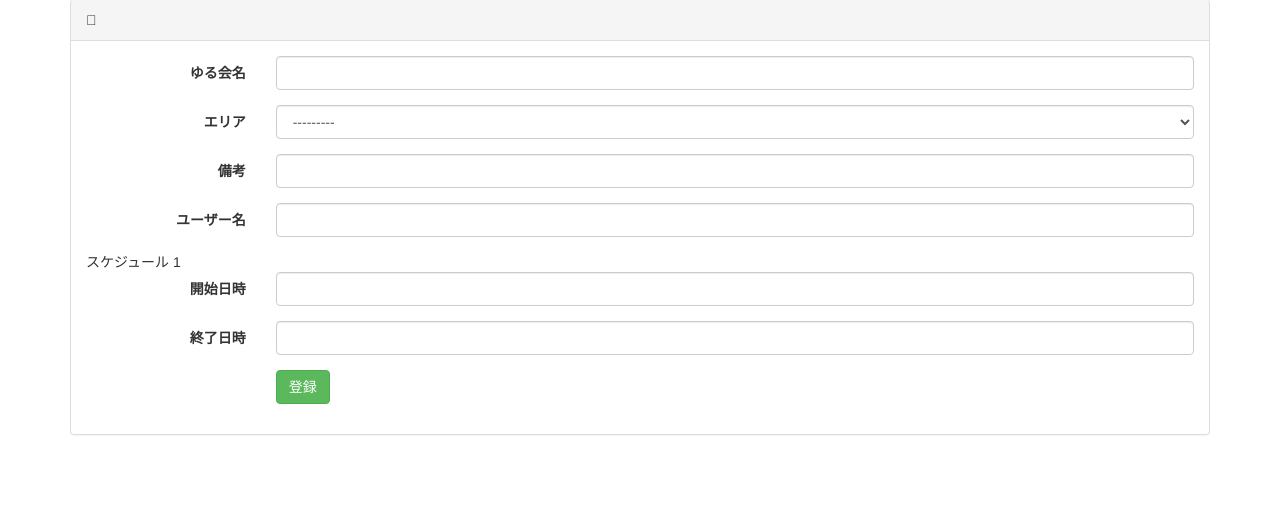
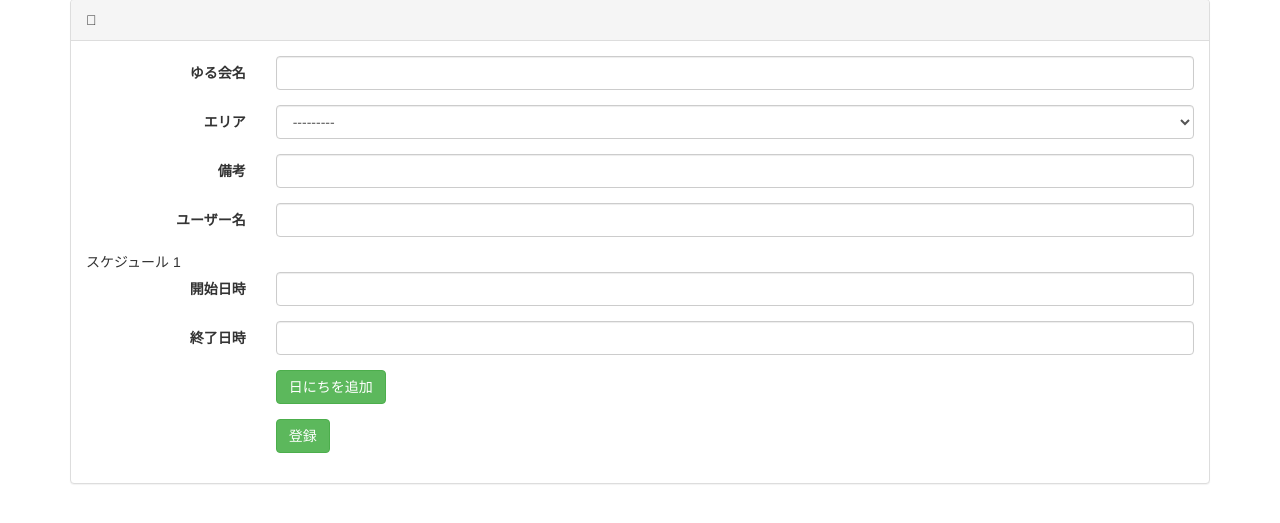
Before and after one commit to chanyou0311/yurukai, a Django app: page /yurukai/create/ in a window 1280 px wide. Shown: the part 73-596 px from the top of the page. Run offline with Django 3.2, Linux system fonts and the light colour scheme; data that the repository does not hold is empty; some libraries are stand-ins or nearby versions.

Commit message:
ボタン押したら新しい日付フォームだす
datepickerのchangeイベント拾えるか怪しいので暫定対応

```diff
--- a/yurukai/templates/yurukai/yurukai/create.html
+++ b/yurukai/templates/yurukai/yurukai/create.html
@@ -46,6 +46,13 @@
         <div class="form-group">
           <div class="col-sm-2"></div>
           <div class="col-sm-10">
+            <button type="button" class="btn btn-success btn-schedule-add">日にちを追加</button>
+          </div>
+        </div>
+
+        <div class="form-group">
+          <div class="col-sm-2"></div>
+          <div class="col-sm-10">
             <button type="submit" class="btn btn-success">登録</button>
           </div>
         </div>
@@ -62,5 +69,10 @@
     var nextGroup =  group.siblings('[data-group_index="' + (now_index + 1) + '"]');
     nextGroup.removeClass('hide');
   })
+
+  $('.btn-schedule-add').on('click', function (){
+    var hideGroup = $('.group-schedule.hide:first');
+    hideGroup.removeClass('hide');
+  });
 </script>
 {% endblock %}
```
